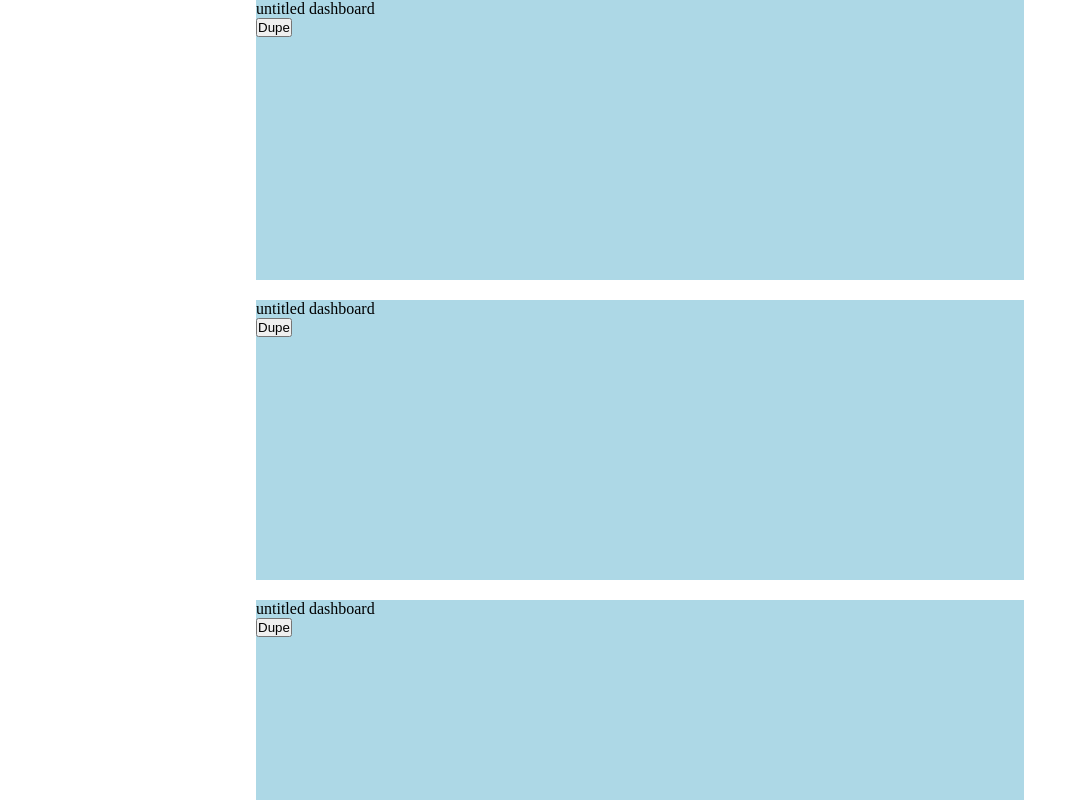
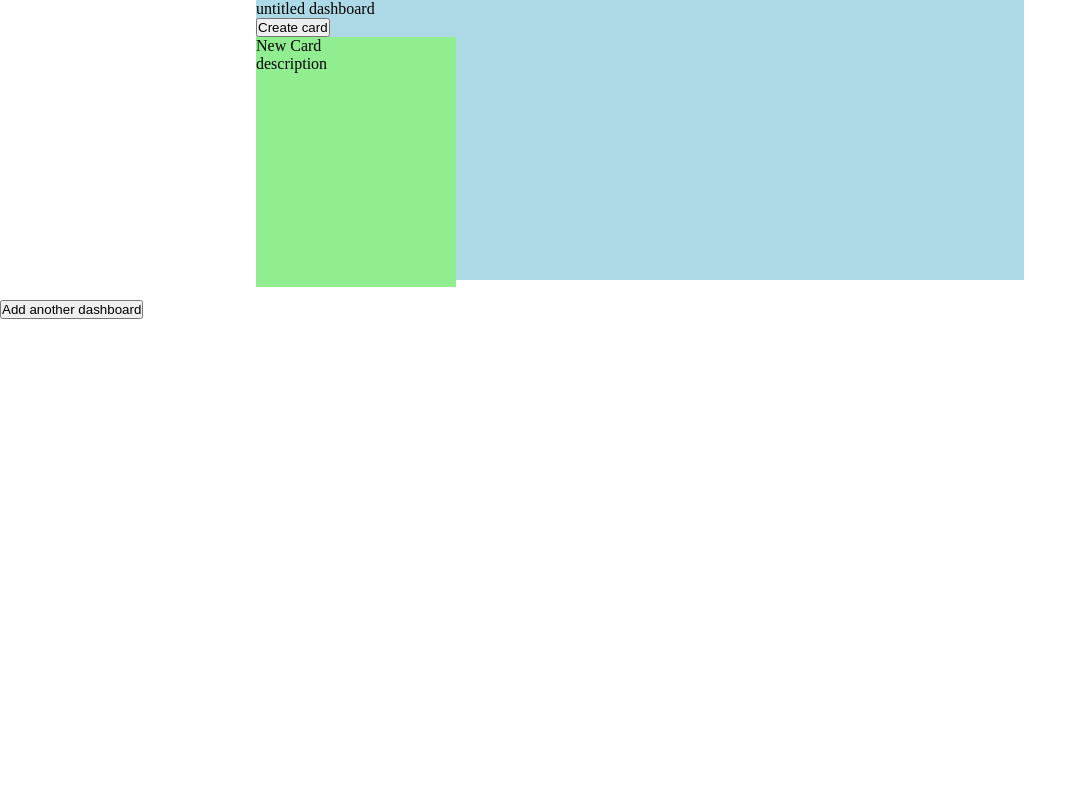
Before and after one commit to bianpeter/todo_app, a React (Create React App) app in the folder todoapp/: page / in a window 1280 px wide. Shown: the top 800 px of the page, without its empty margins (0-1087 px from the left). Built offline with nearby package versions, Linux system fonts and the light colour scheme.

Commit message:
finished new db button and added ph card

```diff
--- a/todoapp/src/App.js
+++ b/todoapp/src/App.js
@@ -1,15 +1,17 @@
-import React from "react";
+import React, { useState } from "react";
 import "./sass/main.scss";
 import Dashboard from "./components/Dashboard";
 
 function App() {
-  let dbArray = ["", "", ""];
-  let dbArrayList = dbArray.map(() => <Dashboard />);
+  const [input, setInput] = useState([]);
 
   return (
     <div>
       <Dashboard />
-      {dbArrayList}
+      {input}
+      <button onClick={() => setInput([<Dashboard />, input])}>
+        Add another dashboard
+      </button>
     </div>
   );
 }
--- /dev/null
+++ b/todoapp/src/components/Card.js
@@ -0,0 +1,30 @@
+import React, { useState } from "react";
+import Editable from "./Editable";
+
+function Card() {
+  const [cardTitle, setCardTitle] = useState("New Card");
+  const [cardDesc, setCardDesc] = useState("description");
+
+  return (
+    <div className="card">
+      <Editable text={cardTitle} placeholder="New Card" type="input">
+        <input
+          type="text"
+          name="title"
+          value={cardTitle}
+          onChange={(e) => setCardTitle(e.target.value)}
+        />
+      </Editable>
+      <Editable text={cardDesc} placeholder="description" type="text">
+        <textarea
+          type="text"
+          name="desc"
+          value={cardDesc}
+          onChange={(e) => setCardDesc(e.target.value)}
+        />
+      </Editable>
+    </div>
+  );
+}
+
+export default Card;
--- a/todoapp/src/components/Dashboard.js
+++ b/todoapp/src/components/Dashboard.js
@@ -1,6 +1,6 @@
 import React, { useState } from "react";
 import Editable from "./Editable";
-import duplicate from "../scripts/duplicate";
+import Card from "./Card";
 
 export default function Dashboard() {
   const [title, setTitle] = useState("untitled dashboard");
@@ -15,7 +15,8 @@ export default function Dashboard() {
           onChange={(e) => setTitle(e.target.value)}
         />
       </Editable>
-      <button onClick={duplicate}>Dupe</button>
+      <button>Create card</button>
+      <Card />
     </div>
   );
 }
--- /dev/null
+++ b/todoapp/src/sass/card.scss
@@ -0,0 +1,5 @@
+.card {
+  width: 200px;
+  height: 250px;
+  background-color: lightgreen;
+}
--- a/todoapp/src/sass/main.scss
+++ b/todoapp/src/sass/main.scss
@@ -5,3 +5,4 @@
 }
 
 @import "./dashboard.scss";
+@import "./card.scss";
--- a/todoapp/src/scripts/duplicate.js
+++ /dev/null
@@ -1,6 +0,0 @@
-import React from "react";
-import Dashboard from "../components/Dashboard";
-
-function duplicate() {}
-
-export default duplicate;
```
